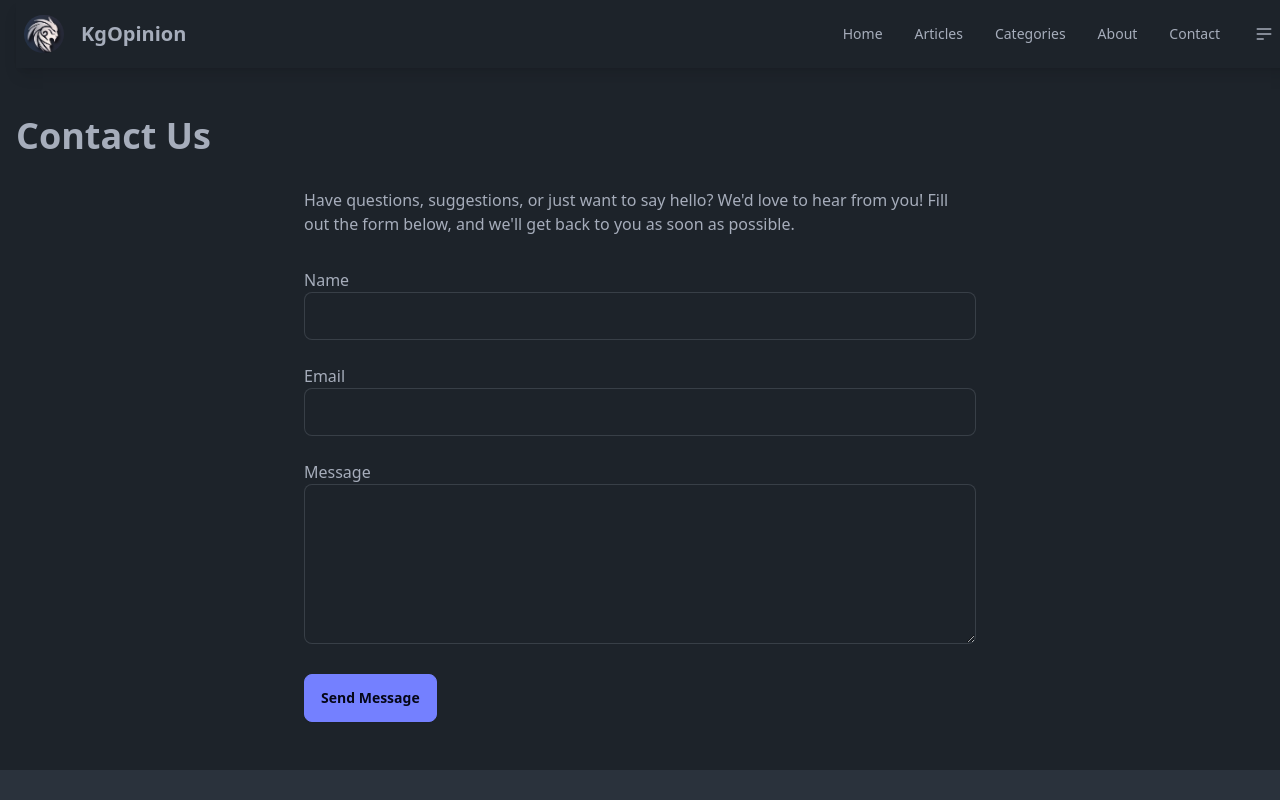
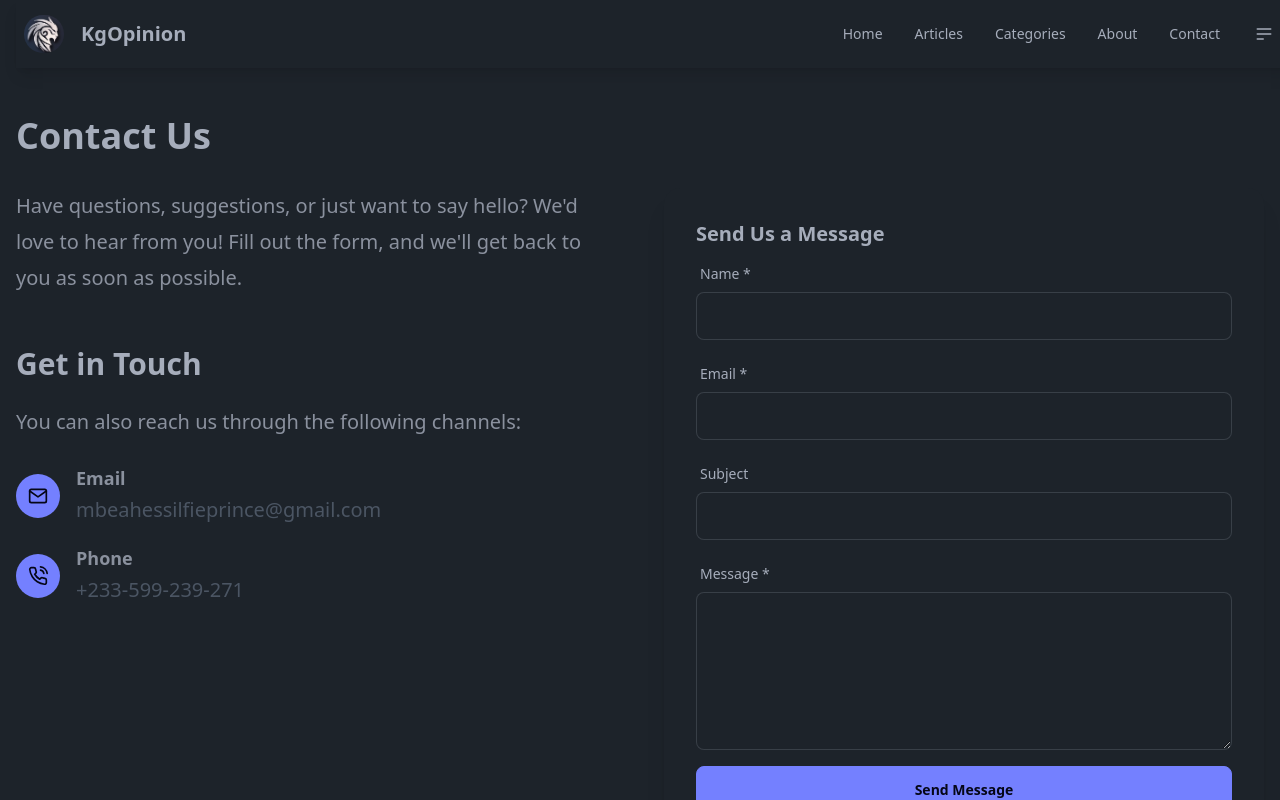
Before and after one commit to Kratosgado/kgopinion, a SvelteKit app: page /contact in a window 1280 px wide. Shown: the top 800 px of the page. Built offline with nearby package versions, Linux system fonts and the light colour scheme; no server answers; what @tiptap/extension-color, @tiptap/extension-focus, @tiptap/extension-youtube would draw is missing.

Commit message:
contact page

```diff
--- a/src/lib/components/Footer.svelte
+++ b/src/lib/components/Footer.svelte
@@ -1,5 +1,5 @@
 <script>
-	import { facebookLink, githubLink, twitterLink } from '$lib/utils';
+	import { facebookLink, githubLink, linkedInLink, twitterLink } from '$lib';
 </script>
 
 <!-- Footer -->
@@ -7,7 +7,7 @@
 	<div class="container mx-auto grid grid-cols-1 gap-8 md:grid-cols-3">
 		<div>
 			<span class="footer-title">KgOpinion</span>
-			<p class="mt-2">Providing reliable tech content since 2023</p>
+			<p class="mt-2">Providing reliable tech content since 2025</p>
 			<div class="mt-4 flex gap-4">
 				<a
 					href={twitterLink}
@@ -60,6 +60,11 @@
 						></path></svg
 					>
 				</a>
+         <a href={linkedInLink} aria-label="LinkedIn Profile"
+					target="_blank"
+          class="btn btn-circle btn-outline">
+            <svg xmlns="http://www.w3.org/2000/svg" width="24" height="24" viewBox="0 0 24 24" fill="none" stroke="currentColor" stroke-width="2" stroke-linecap="round" stroke-linejoin="round"><path d="M16 8a6 6 0 0 1 6 6v7h-4v-7a2 2 0 0 0-2-2 2 2 0 0 0-2 2v7h-4v-7a6 6 0 0 1 6-6z"></path><rect x="2" y="9" width="4" height="12"></rect><circle cx="4" cy="4" r="2"></circle></svg>
+          </a>
 			</div>
 		</div>
 		<div>
@@ -79,5 +84,5 @@
 	</div>
 </footer>
 <div class="footer footer-center bg-base-300 p-4 text-base-content">
-	<p>Copyright © 2023 - All rights reserved by KgOpinion</p>
+	<p>Copyright © 2025 - All rights reserved by KgOpinion</p>
 </div>
--- a/src/lib/utils/constants.ts
+++ b/src/lib/utils/constants.ts
@@ -1,3 +1,5 @@
-export const twitterLink = "https://x.com/MbeahEssilfie";
-export const facebookLink = "https://facebook.com/mbeah.essilfie";
-export const githubLink = "https://github.com/Kratosgado";
+export const twitterLink = 'https://x.com/MbeahEssilfie';
+export const facebookLink = 'https://facebook.com/mbeah.essilfie';
+export const githubLink = 'https://github.com/Kratosgado';
+export const linkedInLink = 'https://linkedIn.com/in/kratosgado';
+export const emailAddress = 'mbeahessilfieprince@gmail.com';
--- a/src/routes/contact/+page.svelte
+++ b/src/routes/contact/+page.svelte
@@ -1,48 +1,174 @@
 <script lang="ts">
+	import { emailAddress } from "$lib";
+
   let name = '';
   let email = '';
+  let subject = '';
   let message = '';
+  let submitting = false;
+  let success = false;
+  let error = '';
 
-  function handleSubmit() {
-    // Here you would typically send the form data to your backend
-    console.log('Form submitted:', { name, email, message });
-    alert('Thank you for your message. We will get back to you soon!');
-    // Reset form fields
+  async function handleSubmit() {
+    if (!name || !email || !message) {
+      error = 'Please fill in all required fields.';
+      return;
+    }
+
+    submitting = true;
+    error = '';
+
+    try {
+      // In a real app, you would send the form data to your API
+      // await fetch('/api/contact', {
+      //   method: 'POST',
+      //   headers: { 'Content-Type': 'application/json' },
+      //   body: JSON.stringify({ name, email, subject, message })
+      // });
+
+      // Simulate API call
+      await new Promise(resolve => setTimeout(resolve, 1000));
+
+      success = true;
       name = '';
       email = '';
+      subject = '';
       message = '';
+    } catch (err) {
+      error = 'An error occurred. Please try again later.';
+      console.error(err);
+    } finally {
+      submitting = false;
+    }
   }
 </script>
 
 <svelte:head>
   <title>Contact Us - BlogFolio</title>
+  <meta name="description" content="Get in touch with the BlogFolio team" />
 </svelte:head>
 
 <div class="container mx-auto py-12 px-4">
   <h1 class="text-4xl font-bold mb-8">Contact Us</h1>
 
-  <div class="max-w-2xl mx-auto">
-    <p class="mb-8">Have questions, suggestions, or just want to say hello? We'd love to hear from you! Fill out the form below, and we'll get back to you as soon as possible.</p>
+  <div class="grid grid-cols-1 lg:grid-cols-2 gap-12">
+    <div>
+      <div class="prose lg:prose-xl max-w-none">
+        <p>Have questions, suggestions, or just want to say hello? We'd love to hear from you! Fill out the form, and we'll get back to you as soon as possible.</p>
 
-    <form on:submit|preventDefault={handleSubmit} class="space-y-6">
+        <h3>Get in Touch</h3>
+        <p>You can also reach us through the following channels:</p>
+
+        <div class="not-prose">
+          <div class="flex items-center gap-4 mb-4">
+            <div class="bg-primary text-primary-content p-3 rounded-full">
+              <svg xmlns="http://www.w3.org/2000/svg" width="20" height="20" viewBox="0 0 24 24" fill="none" stroke="currentColor" stroke-width="2" stroke-linecap="round" stroke-linejoin="round"><path d="M4 4h16c1.1 0 2 .9 2 2v12c0 1.1-.9 2-2 2H4c-1.1 0-2-.9-2-2V6c0-1.1.9-2 2-2z"></path><polyline points="22,6 12,13 2,6"></polyline></svg>
+            </div>
             <div>
-        <label for="name" class="block text-md font-medium ">Name</label>
-        <input type="text" id="name" bind:value={name} required class="input input-bordered w-full" />
+              <h4 class="text-lg font-bold">Email</h4>
+              <p class="text-gray-600">{emailAddress}</p>
+            </div>
+          </div>
+
+          <div class="flex items-center gap-4 mb-4">
+            <div class="bg-primary text-primary-content p-3 rounded-full">
+              <svg xmlns="http://www.w3.org/2000/svg" width="20" height="20" viewBox="0 0 24 24" fill="none" stroke="currentColor" stroke-width="2" stroke-linecap="round" stroke-linejoin="round"><path d="M15.05 5A5 5 0 0 1 19 8.95M15.05 1A9 9 0 0 1 23 8.94m-1 7.98v3a2 2 0 0 1-2.18 2 19.79 19.79 0 0 1-8.63-3.07 19.5 19.5 0 0 1-6-6 19.79 19.79 0 0 1-3.07-8.67A2 2 0 0 1 4.11 2h3a2 2 0 0 1 2 1.72 12.84 12.84 0 0 0 .7 2.81 2 2 0 0 1-.45 2.11L8.09 9.91a16 16 0 0 0 6 6l1.27-1.27a2 2 0 0 1 2.11-.45 12.84 12.84 0 0 0 2.81.7A2 2 0 0 1 22 16.92z"></path></svg>
+            </div>
+            <div>
+              <h4 class="text-lg font-bold">Phone</h4>
+              <p class="text-gray-600">+233-599-239-271</p>
+            </div>
+          </div>
+
+        </div>
+      </div>
     </div>
 
     <div>
-        <label for="email" class="block text-md font-medium ">Email</label>
-        <input type="email" id="email" bind:value={email} required class="input input-bordered w-full" />
+      {#if success}
+        <div class="bg-success text-success-content p-6 rounded-lg">
+          <h3 class="text-xl font-bold mb-2">Message Sent!</h3>
+          <p>Thank you for contacting us. We'll get back to you as soon as possible.</p>
+          <button class="btn btn-sm mt-4" on:click={() => success = false}>Send Another Message</button>
+        </div>
+      {:else}
+        <div class="card bg-base-100 shadow-xl">
+          <div class="card-body">
+            <h2 class="card-title">Send Us a Message</h2>
+
+            {#if error}
+              <div class="alert alert-error mb-4">
+                <svg xmlns="http://www.w3.org/2000/svg" class="stroke-current shrink-0 h-6 w-6" fill="none" viewBox="0 0 24 24"><path stroke-linecap="round" stroke-linejoin="round" stroke-width="2" d="M10 14l2-2m0 0l2-2m-2 2l-2-2m2 2l2 2m7-2a9 9 0 11-18 0 9 9 0 0118 0z" /></svg>
+                <span>{error}</span>
+              </div>
+            {/if}
+
+            <form on:submit|preventDefault={handleSubmit} class="space-y-4">
+              <div class="form-control">
+                <label class="label" for="name">
+                  <span class="label-text">Name *</span>
+                </label>
+                <input
+                  type="text"
+                  id="name"
+                  bind:value={name}
+                  required
+                  class="input input-bordered w-full"
+                />
               </div>
 
-      <div>
-        <label for="message" class="block text-md font-medium">Message</label>
-        <textarea id="message" bind:value={message} rows="5" required class="input input-bordered w-full min-h-40"></textarea>
+              <div class="form-control">
+                <label class="label" for="email">
+                  <span class="label-text">Email *</span>
+                </label>
+                <input
+                  type="email"
+                  id="email"
+                  bind:value={email}
+                  required
+                  class="input input-bordered w-full"
+                />
               </div>
 
-      <div>
-        <button type="submit" class="btn btn-primary">Send Message</button>
+              <div class="form-control">
+                <label class="label" for="subject">
+                  <span class="label-text">Subject</span>
+                </label>
+                <input
+                  type="text"
+                  id="subject"
+                  bind:value={subject}
+                  class="input input-bordered w-full"
+                />
+              </div>
+
+              <div class="form-control">
+                <label class="label" for="message">
+                  <span class="label-text">Message *</span>
+                </label>
+                <textarea
+                  id="message"
+                  bind:value={message}
+                  required
+                  rows="5"
+                  class="textarea textarea-bordered w-full"
+                ></textarea>
+              </div>
+
+              <div class="form-control mt-6">
+                <button type="submit" class="btn btn-primary" disabled={submitting}>
+                  {#if submitting}
+                    <span class="loading loading-spinner loading-sm"></span>
+                    Sending...
+                  {:else}
+                    Send Message
+                  {/if}
+                </button>
               </div>
             </form>
           </div>
         </div>
+      {/if}
+    </div>
+  </div>
+</div>
```
Lines whose indentation alone changed are shown as unchanged.
